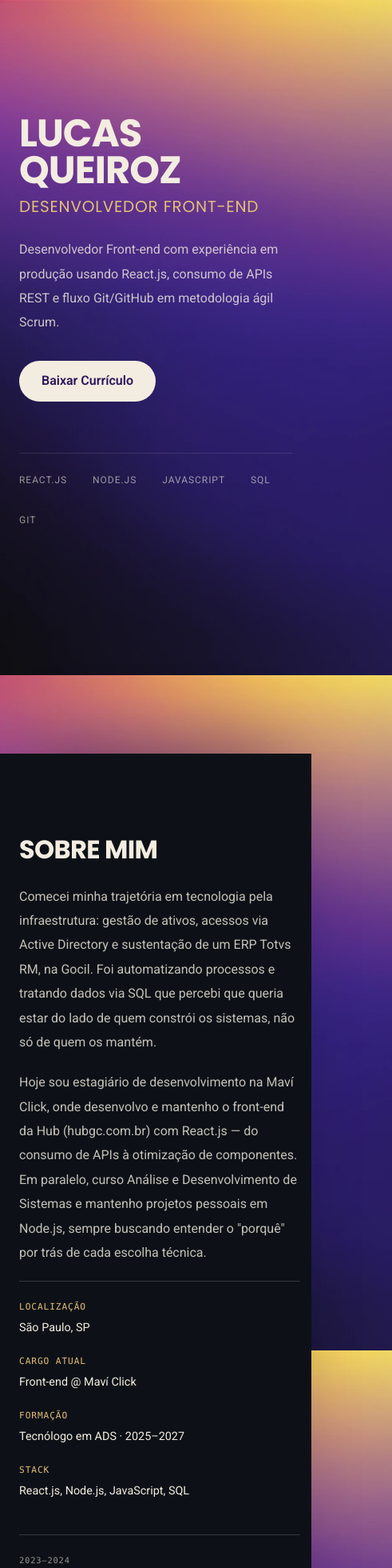
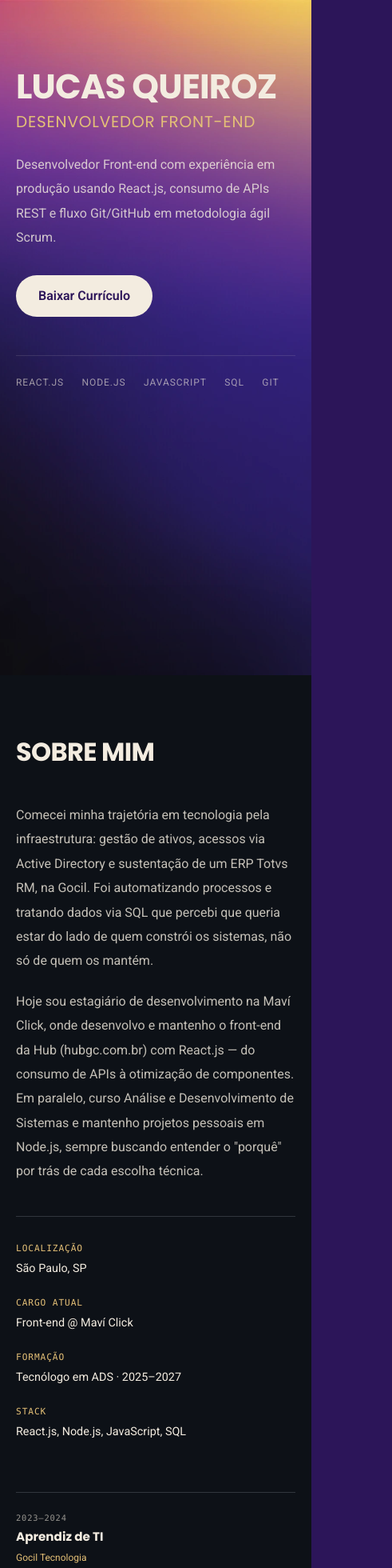
Before and after one commit to lcsqueiroz/portfolio, a React (Vite) app: page / in a window 390 px wide. Shown: the top 1960 px of the page at 80% size, 491 px wide, since content can reach past the window. Built offline with nearby package versions, Linux system fonts and the light colour scheme.

Commit message:
feat: adiciona adaptacao para telas mobile
Ajusta espacamento, tipografia e layout de Header, Hero, About,
Projects e Contact para telas ate 720px.

```diff
--- a/src/components/about/About.jsx
+++ b/src/components/about/About.jsx
@@ -23,7 +23,7 @@ const linhaDoTempo = [
 ];
 
 function About({ aoMudarVisibilidade }) {
-  const secaoRef = useProximidadeDoTopo(aoMudarVisibilidade);
+  const secaoRef = useProximidadeDoTopo(aoMudarVisibilidade, 0);
 
   return (
     <section id="sobre" ref={secaoRef} className={style.sobre}>
--- a/src/components/about/About.module.css
+++ b/src/components/about/About.module.css
@@ -105,13 +105,18 @@
 }
 
 @media (max-width: 720px) {
+  .grid {
+    gap: 2.5rem 1.5rem;
+    padding: 4.5rem 1.25rem 5rem;
+  }
+
   .texto,
   .meta {
     grid-column: 1 / -1;
   }
 
   .meta {
-    padding-top: 1.5rem;
+    padding-top: 2rem;
     padding-left: 0;
     border-left: none;
     border-top: 1px solid var(--color-gh-border);
@@ -119,5 +124,6 @@
 
   .linhaDoTempo {
     grid-template-columns: 1fr;
+    gap: 2rem;
   }
 }
--- a/src/components/contact/Contact.module.css
+++ b/src/components/contact/Contact.module.css
@@ -100,6 +100,10 @@
 }
 
 @media (max-width: 720px) {
+  .grid {
+    padding: 4.5rem 1.25rem 5rem;
+  }
+
   .subtitulo {
     grid-column: 1 / -1;
   }
@@ -109,6 +113,6 @@
   }
 
   .label {
-    flex: 0 0 5.5rem;
+    flex: 0 0 4.6rem;
   }
 }
--- a/src/components/header/Header.module.css
+++ b/src/components/header/Header.module.css
@@ -57,3 +57,9 @@
   opacity: 1;
   color: var(--color-gold);
 }
+
+@media (max-width: 720px) {
+  .header {
+    display: none;
+  }
+}
--- a/src/components/hero/Hero.module.css
+++ b/src/components/hero/Hero.module.css
@@ -22,7 +22,7 @@
   margin-top: 1.5rem;
   font-family: var(--font-display);
   font-weight: 700;
-  font-size: clamp(3rem, 9vw, 6rem);
+  font-size: clamp(2.5rem, 11vw, 6rem);
   line-height: 0.95;
   text-transform: uppercase;
   letter-spacing: -0.02em;
@@ -74,3 +74,15 @@
   letter-spacing: 0.08em;
   color: rgba(243, 236, 224, 0.6);
 }
+
+@media (max-width: 720px) {
+  .hero {
+    top: 4rem;
+    padding: 0 1.25rem 3rem;
+  }
+
+  .stack {
+    gap: 1.4rem;
+    margin-top: 3rem;
+  }
+}
--- a/src/components/projects/Projects.module.css
+++ b/src/components/projects/Projects.module.css
@@ -69,6 +69,27 @@
 
   .projeto {
     padding: 0 3.5rem;
+  }
+}
+
+@media (max-width: 720px) {
+  .grid {
+    padding: 4.5rem 1.25rem 5rem;
+  }
+
+  .carrossel {
+    padding-bottom: 3.5rem;
+  }
+
+  .seta {
+    top: auto;
+    bottom: -1.5rem;
+    transform: none;
+  }
+
+  .projeto {
+    padding: 0 0.5rem;
+    gap: 1rem;
   }
 }
 
```
